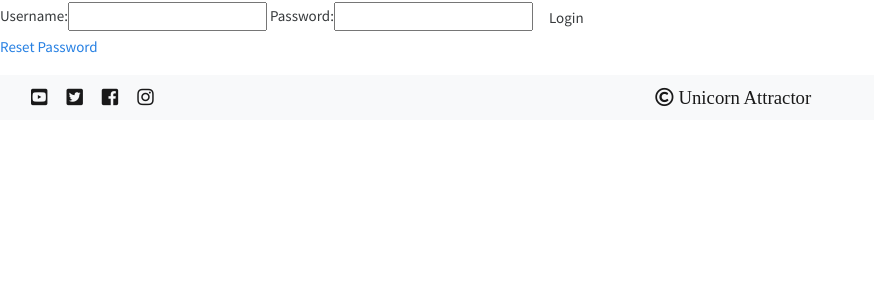
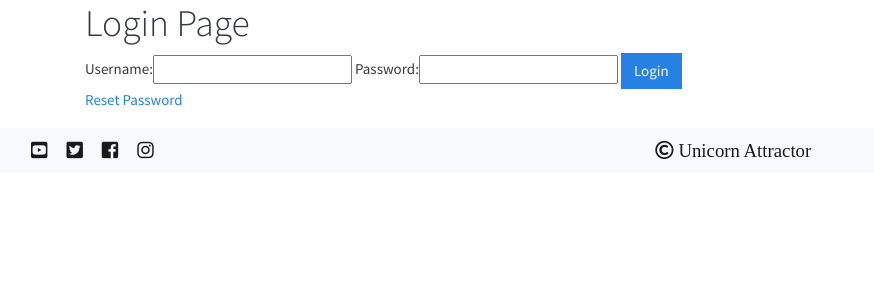
Before and after one commit to Jorden-V/UnicornAttractor---Milestone-4, a Django app: page /accounts/login/ in a window 1280 px wide. Shown: the part 55-355 px from the top of the page, without its empty margins (0-874 px from the left). Run offline with Django 3.2, Linux system fonts and the light colour scheme; some libraries are stand-ins or nearby versions.

Commit message:
updated login and register page with some styling

```diff
--- a/accounts/templates/login.html
+++ b/accounts/templates/login.html
@@ -1,12 +1,10 @@
-{% extends 'base.html' %}
-{% load bootstrap_tags %}
-{% block page_title %} Login Page {% endblock %}
-{% block page_heading %} User Login {% endblock %}
-{% block content %}
-<form method="POST">
-    {% csrf_token %}
-    {{ login_form | as_bootstrap }}
-    <button type="submit" class="btn btn-default">Login</button>
-</form>
-<p><a href="{% url 'password_reset' %}">Reset Password</a></p>
+{% extends 'base.html' %} {% load bootstrap_tags %} {% block page_title %} Login Page {% endblock %} {% block page_heading %} User Login {% endblock %} {% block content %}
+<main class="container">
+    <h1>Login Page</h1>
+    <form method="POST">
+        {% csrf_token %} {{ login_form | as_bootstrap }}
+        <button type="submit" class="btn btn-primary">Login</button>
+    </form>
+    <p><a href="{% url 'password_reset' %}">Reset Password</a></p>
+</main>
 {% endblock %}
```
Also changed, not shown: accounts/templates/registration.html (+9 -11 lines).
